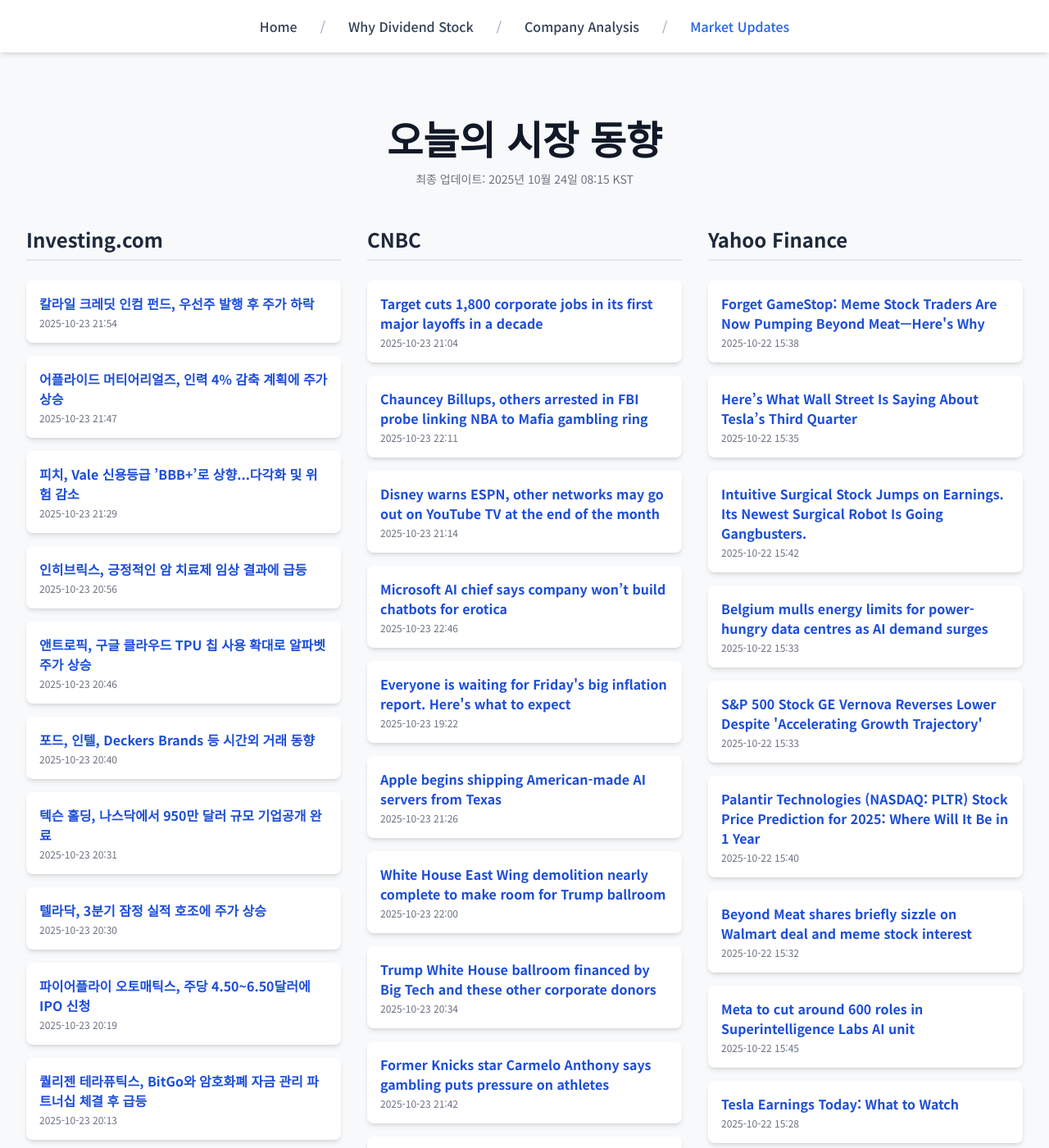
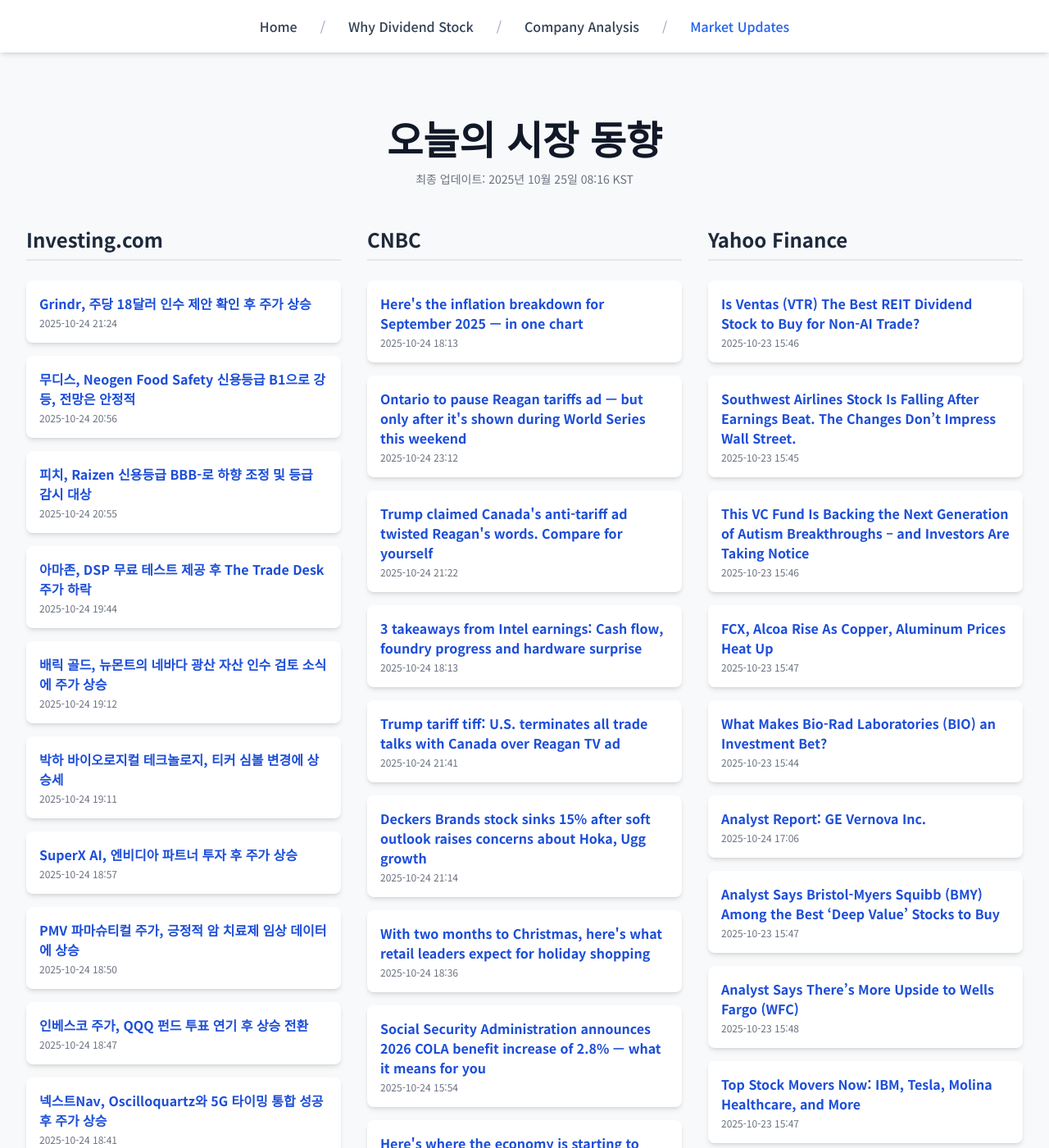
Before and after one commit to Kay-Hwang/my-company-analysis, a Jekyll site: the page built from market-updates.html, in a window 1280 px wide and 1400 px high. Shown: the whole window at 82% size. Built offline with Jekyll 4.4.1, drawn with Linux system fonts in a browser that asks for light colours; nearby versions of some CDN libraries; a script that is not in the unit is left out; some of the changed text lies outside the part shown.

Commit message:
Update daily data

```diff
--- a/_data/latest_data.json
+++ b/_data/latest_data.json
@@ -1,190 +1,190 @@
 {
-  "lastUpdated": "2025년 10월 24일 08:15 KST",
+  "lastUpdated": "2025년 10월 25일 08:16 KST",
   "news": {
     "investing": [
       {
-        "title": "칼라일 크레딧 인컴 펀드, 우선주 발행 후 주가 하락",
-        "link": "https://kr.investing.com/news/stock-market-news/article-93CH-1682701",
-        "pubDate": "2025-10-23 21:54:19",
-        "summary": "칼라일 크레딧 인컴 펀드, 우선주 발행 후 주가 하락"
+        "title": "Grindr, 주당 18달러 인수 제안 확인 후 주가 상승",
+        "link": "https://kr.investing.com/news/stock-market-news/article-93CH-1684472",
+        "pubDate": "2025-10-24 21:24:32",
+        "summary": "Grindr, 주당 18달러 인수 제안 확인 후 주가 상승"
       },
       {
-        "title": "어플라이드 머티어리얼즈, 인력 4% 감축 계획에 주가 상승",
-        "link": "https://kr.investing.com/news/stock-market-news/article-93CH-1682691",
-        "pubDate": "2025-10-23 21:47:56",
-        "summary": "어플라이드 머티어리얼즈, 인력 4% 감축 계획에 주가 상승"
+        "title": "무디스, Neogen Food Safety 신용등급 B1으로 강등, 전망은 안정적",
+        "link": "https://kr.investing.com/news/stock-market-news/article-93CH-1684446",
+        "pubDate": "2025-10-24 20:56:37",
+        "summary": "무디스, Neogen Food Safety 신용등급 B1으로 강등, 전망은 안정적"
       },
       {
-        "title": "피치, Vale 신용등급 ’BBB+’로 상향...다각화 및 위험 감소",
-        "link": "https://kr.investing.com/news/stock-market-news/article-93CH-1682676",
-        "pubDate": "2025-10-23 21:29:56",
-        "summary": "피치, Vale 신용등급 ’BBB+’로 상향...다각화 및 위험 감소"
+        "title": "피치, Raizen 신용등급 BBB-로 하향 조정 및 등급 감시 대상",
+        "link": "https://kr.investing.com/news/stock-market-news/article-93CH-1684445",
+        "pubDate": "2025-10-24 20:55:54",
+        "summary": "피치, Raizen 신용등급 BBB-로 하향 조정 및 등급 감시 대상"
       },
       {
-        "title": "인히브릭스, 긍정적인 암 치료제 임상 결과에 급등",
-        "link": "https://kr.investing.com/news/stock-market-news/article-93CH-1682631",
-        "pubDate": "2025-10-23 20:56:59",
-        "summary": "인히브릭스, 긍정적인 암 치료제 임상 결과에 급등"
+        "title": "아마존, DSP 무료 테스트 제공 후 The Trade Desk 주가 하락",
+        "link": "https://kr.investing.com/news/stock-market-news/article-1684355",
+        "pubDate": "2025-10-24 19:44:55",
+        "summary": "아마존, DSP 무료 테스트 제공 후 The Trade Desk 주가 하락"
       },
       {
-        "title": "앤트로픽, 구글 클라우드 TPU 칩 사용 확대로 알파벳 주가 상승",
-        "link": "https://kr.investing.com/news/stock-market-news/article-1682614",
-        "pubDate": "2025-10-23 20:46:26",
-        "summary": "앤트로픽, 구글 클라우드 TPU 칩 사용 확대로 알파벳 주가 상승"
+        "title": "배릭 골드, 뉴몬트의 네바다 광산 자산 인수 검토 소식에 주가 상승",
+        "link": "https://kr.investing.com/news/stock-market-news/article-93CH-1684340",
+        "pubDate": "2025-10-24 19:12:50",
+        "summary": "배릭 골드, 뉴몬트의 네바다 광산 자산 인수 검토 소식에 주가 상승"
       },
       {
-        "title": "포드, 인텔, Deckers Brands 등 시간외 거래 동향",
-        "link": "https://kr.investing.com/news/stock-market-news/article-432SI-1682602",
-        "pubDate": "2025-10-23 20:40:23",
-        "summary": "포드, 인텔, Deckers Brands 등 시간외 거래 동향"
+        "title": "박하 바이오로지컬 테크놀로지, 티커 심볼 변경에 상승세",
+        "link": "https://kr.investing.com/news/stock-market-news/article-93CH-1684338",
+        "pubDate": "2025-10-24 19:11:51",
+        "summary": "박하 바이오로지컬 테크놀로지, 티커 심볼 변경에 상승세"
       },
       {
-        "title": "텍슨 홀딩, 나스닥에서 950만 달러 규모 기업공개 완료",
-        "link": "https://kr.investing.com/news/stock-market-news/article-432SI-1682574",
-        "pubDate": "2025-10-23 20:31:16",
-        "summary": "텍슨 홀딩, 나스닥에서 950만 달러 규모 기업공개 완료"
+        "title": "SuperX AI, 엔비디아 파트너 투자 후 주가 상승",
+        "link": "https://kr.investing.com/news/stock-market-news/article-93CH-1684331",
+        "pubDate": "2025-10-24 18:57:33",
+        "summary": "SuperX AI, 엔비디아 파트너 투자 후 주가 상승"
       },
       {
-        "title": "텔라닥, 3분기 잠정 실적 호조에 주가 상승",
-        "link": "https://kr.investing.com/news/stock-market-news/article-93CH-1682569",
-        "pubDate": "2025-10-23 20:30:31",
-        "summary": "텔라닥, 3분기 잠정 실적 호조에 주가 상승"
+        "title": "PMV 파마슈티컬 주가, 긍정적 암 치료제 임상 데이터에 상승",
+        "link": "https://kr.investing.com/news/stock-market-news/article-93CH-1684328",
+        "pubDate": "2025-10-24 18:50:03",
+        "summary": "PMV 파마슈티컬 주가, 긍정적 암 치료제 임상 데이터에 상승"
       },
       {
-        "title": "파이어플라이 오토매틱스, 주당 4.50~6.50달러에 IPO 신청",
-        "link": "https://kr.investing.com/news/stock-market-news/article-432SI-1682513",
-        "pubDate": "2025-10-23 20:19:09",
-        "summary": "파이어플라이 오토매틱스, 주당 4.50~6.50달러에 IPO 신청"
+        "title": "인베스코 주가, QQQ 펀드 투표 연기 후 상승 전환",
+        "link": "https://kr.investing.com/news/stock-market-news/article-93CH-1684326",
+        "pubDate": "2025-10-24 18:47:33",
+        "summary": "인베스코 주가, QQQ 펀드 투표 연기 후 상승 전환"
       },
       {
-        "title": "퀄리젠 테라퓨틱스, BitGo와 암호화폐 자금 관리 파트너십 체결 후 급등",
-        "link": "https://kr.investing.com/news/stock-market-news/article-93CH-1682482",
-        "pubDate": "2025-10-23 20:13:17",
-        "summary": "퀄리젠 테라퓨틱스, BitGo와 암호화폐 자금 관리 파트너십 체결 후 급등"
+        "title": "넥스트Nav, Oscilloquartz와 5G 타이밍 통합 성공 후 주가 상승",
+        "link": "https://kr.investing.com/news/stock-market-news/article-93CH-1684323",
+        "pubDate": "2025-10-24 18:41:07",
+        "summary": "넥스트Nav, Oscilloquartz와 5G 타이밍 통합 성공 후 주가 상승"
       }
     ],
     "cnbc": [
       {
-        "title": "Target cuts 1,800 corporate jobs in its first major layoffs in a decade",
-        "link": "https://www.cnbc.com/2025/10/23/target-layoffs-corporate-jobs-sales-slump.html",
-        "pubDate": "Thu, 23 Oct 2025 21:04:11 GMT",
-        "summary": "Target's incoming CEO Michael Fiddelke said the cuts are designed to spur growth and make the retailer faster."
+        "title": "Here's the inflation breakdown for September 2025 — in one chart",
+        "link": "https://www.cnbc.com/2025/10/24/inflation-breakdown-september-2025-cpi-chart.html",
+        "pubDate": "Fri, 24 Oct 2025 18:13:40 GMT",
+        "summary": "The annual inflation rate ticked higher in September, amid higher prices at the gasoline pump and a more muted increase at the grocery store."
       },
       {
-        "title": "Chauncey Billups, others arrested in FBI probe linking NBA to Mafia gambling ring",
-        "link": "https://www.cnbc.com/2025/10/23/nba-billups-rozier-sports-betting-arrests-gambling.html",
-        "pubDate": "Thu, 23 Oct 2025 22:11:58 GMT",
-        "summary": "Terry Rozier, a 10-year NBA veteran, joined the Miami Heat in 2024 from the Charlotte Hornets."
+        "title": "Ontario to pause Reagan tariffs ad — but only after it's shown during World Series this weekend",
+        "link": "https://www.cnbc.com/2025/10/24/trump-canada-doug-ford-reagan-trade-tariffs.html",
+        "pubDate": "Fri, 24 Oct 2025 23:12:45 GMT",
+        "summary": "Ontario Premier Doug Ford earlier had tweeted an unedited video showing Ronald Reagan criticizing tariffs. Trump has made tariffs a focus of his second term."
       },
       {
-        "title": "Disney warns ESPN, other networks may go out on YouTube TV at the end of the month",
-        "link": "https://www.cnbc.com/2025/10/23/disney-espn-youtube-tv-network-dispute.html",
-        "pubDate": "Thu, 23 Oct 2025 21:14:54 GMT",
-        "summary": "Less than a month after reaching a carriage agreement with NBCUniversal, YouTube TV is at risk of losing access to Disney's networks, including ABC and ESPN."
+        "title": "Trump claimed Canada's anti-tariff ad twisted Reagan's words. Compare for yourself",
+        "link": "https://www.cnbc.com/2025/10/24/trump-canada-tariff-reagan-trade.html",
+        "pubDate": "Fri, 24 Oct 2025 21:22:48 GMT",
+        "summary": "Ontario's ad uses as its entire narration a half-dozen snippets of audio from Reagan's speech on tariffs at Camp David, Maryland, on April 25, 1987."
       },
       {
-        "title": "Microsoft AI chief says company won’t build chatbots for erotica",
-        "link": "https://www.cnbc.com/2025/10/23/microsoft-ai-chief-suleyman-company-wont-build-chatbots-for-erotica.html",
-        "pubDate": "Thu, 23 Oct 2025 22:46:30 GMT",
-        "summary": "Microsoft AI CEO Mustafa Suleyman said the software company won't build erotica AI services, the latest break with rival-partner OpenAI."
+        "title": "3 takeaways from Intel earnings: Cash flow, foundry progress and hardware surprise",
+        "link": "https://www.cnbc.com/2025/10/24/intel-earnings-q3-stock-trump.html",
+        "pubDate": "Fri, 24 Oct 2025 18:13:52 GMT",
+        "summary": "CEO Lip-Bu Tan said that artificial intelligence \"is a strong foundation for sustainable long-term growth."
       },
       {
-        "title": "Everyone is waiting for Friday's big inflation report. Here's what to expect",
-        "link": "https://www.cnbc.com/2025/10/23/cpi-inflation-preview.html",
-        "pubDate": "Thu, 23 Oct 2025 19:22:35 GMT",
-        "summary": "The Friday release of September's consumer price index report is pretty much the only game in town this month."
+        "title": "Trump tariff tiff: U.S. terminates all trade talks with Canada over Reagan TV ad",
+        "link": "https://www.cnbc.com/2025/10/24/trump-canada-trade-reagan.html",
+        "pubDate": "Fri, 24 Oct 2025 21:41:14 GMT",
+        "summary": "President Trump claimed Canada ran an ad featuring former President Ronald Reagan talking about tariffs to influence a pending U.S. Supreme Court case."
       },
       {
-        "title": "Apple begins shipping American-made AI servers from Texas",
-        "link": "https://www.cnbc.com/2025/10/23/apple-american-made-ai-servers-texas.html",
-        "pubDate": "Thu, 23 Oct 2025 21:26:11 GMT",
-        "summary": "The milestone could please President Donald Trump, who has called for Apple to do more manufacturing on U.S. shores."
+        "title": "Deckers Brands stock sinks 15% after soft outlook raises concerns about Hoka, Ugg growth",
+        "link": "https://www.cnbc.com/2025/10/24/deckers-stock-deck-hoka-ugg.html",
+        "pubDate": "Fri, 24 Oct 2025 21:14:12 GMT",
+        "summary": "Deckers Brands shares fell about 15% after fiscal Q2 results with softer outlook and fears HOKA’s rapid growth is slowing amid cautious consumers and tariff pressures."
       },
       {
-        "title": "White House East Wing demolition nearly complete to make room for Trump ballroom",
-        "link": "https://www.cnbc.com/2025/10/23/trump-white-house-east-wing-ballroom-demolish.html",
-        "pubDate": "Thu, 23 Oct 2025 22:00:39 GMT",
-        "summary": "Trump said Wednesday that the 90,000 square foot ballroom will cost $300 million, higher than the original estimated price tag of $200 million."
+        "title": "With two months to Christmas, here's what retail leaders expect for holiday shopping",
+        "link": "https://www.cnbc.com/2025/10/24/christmas-shopping-holiday-season-retail-expectations.html",
+        "pubDate": "Fri, 24 Oct 2025 18:36:13 GMT",
+        "summary": "Kohl's and Academy Sports and Outdoors are among the retailers that said they're seeing consumers trade down or pull back."
+      },
+      {
+        "title": "Social Security Administration announces 2026 COLA benefit increase of 2.8% — what it means for you",
+        "link": "https://www.cnbc.com/2025/10/24/social-security-cola-2026-benefits-increase.html",
+        "pubDate": "Fri, 24 Oct 2025 15:54:51 GMT",
+        "summary": "The Social Security cost-of-living adjustment for 2026 will give millions of beneficiaries an increase. Here's how much to expect."
+      },
+      {
+        "title": "Here's where the economy is starting to show 'K-shaped' bifurcation",
+        "link": "https://www.cnbc.com/2025/10/23/k-shaped-spending-sectors-showing-bifurcation.html",
+        "pubDate": "Fri, 24 Oct 2025 14:29:07 GMT",
+        "summary": "Americans are increasingly diverging in their spending, with wealthier shoppers flexing their purchasing power while lower-income customers start to pull back."
       },
       {
         "title": "Trump White House ballroom financed by Big Tech and these other corporate donors",
         "link": "https://www.cnbc.com/2025/10/23/trump-white-house-east-wing-ballroom-donors-apple-amazon-meta-microsoft-google.html",
         "pubDate": "Thu, 23 Oct 2025 20:34:57 GMT",
         "summary": "Big Tech and other publicly traded companies are helping to finance the $300 million White House ballroom planned by President Donald Trump."
-      },
-      {
-        "title": "Former Knicks star Carmelo Anthony says gambling puts pressure on athletes",
-        "link": "https://www.cnbc.com/2025/10/23/carmelo-anthony-nba-bets-gambling-pressure.html",
-        "pubDate": "Thu, 23 Oct 2025 21:42:46 GMT",
-        "summary": "Carmelo Anthony said that NBA stars feel the pressure from the rise of sports betting."
-      },
-      {
-        "title": "Why Jim Cramer thinks it pays to bet on the bulls",
-        "link": "https://www.cnbc.com/2025/10/23/jim-cramer-bulls-bet.html",
-        "pubDate": "Thu, 23 Oct 2025 22:33:47 GMT",
-        "summary": "Bullish investors usually triumph in the end, CNBC's Jim Cramer suggested."
       }
     ],
     "yahoo": [
       {
-        "title": "Forget GameStop: Meme Stock Traders Are Now Pumping Beyond Meat—Here's Why",
-        "link": "https://finance.yahoo.com/news/forget-gamestop-meme-stock-traders-153809146.html",
-        "pubDate": "2025-10-22T15:38:09Z",
-        "summary": "Forget GameStop: Meme Stock Traders Are Now Pumping Beyond Meat—Here's Why"
+        "title": "Is Ventas (VTR) The Best REIT Dividend Stock to Buy for Non-AI Trade?",
+        "link": "https://finance.yahoo.com/news/ventas-vtr-best-reit-dividend-154631176.html",
+        "pubDate": "2025-10-23T15:46:31Z",
+        "summary": "Is Ventas (VTR) The Best REIT Dividend Stock to Buy for Non-AI Trade?"
       },
       {
-        "title": "Here’s What Wall Street Is Saying About Tesla’s Third Quarter",
-        "link": "https://www.barrons.com/livecoverage/tesla-earnings-stock-price-elon-musk-news/card/here-s-what-wall-street-is-saying-about-tesla-s-third-quarter-4A8XorjVzIt8WYX5NVNE?siteid=yhoof2&yptr=yahoo",
-        "pubDate": "2025-10-22T15:35:50Z",
-        "summary": "Here’s What Wall Street Is Saying About Tesla’s Third Quarter"
+        "title": "Southwest Airlines Stock Is Falling After Earnings Beat. The Changes Don’t Impress Wall Street.",
+        "link": "https://www.barrons.com/articles/southwest-airlines-earnings-stock-price-147d1b29?siteid=yhoof2&yptr=yahoo",
+        "pubDate": "2025-10-23T15:45:00Z",
+        "summary": "Southwest Airlines Stock Is Falling After Earnings Beat. The Changes Don’t Impress Wall Street."
       },
       {
-        "title": "Intuitive Surgical Stock Jumps on Earnings. Its Newest Surgical Robot Is Going Gangbusters.",
-        "link": "https://www.barrons.com/articles/intuitive-surgical-earnings-stock-price-81b809c7?siteid=yhoof2&yptr=yahoo",
-        "pubDate": "2025-10-22T15:42:00Z",
-        "summary": "Intuitive Surgical Stock Jumps on Earnings. Its Newest Surgical Robot Is Going Gangbusters."
+        "title": "This VC Fund Is Backing the Next Generation of Autism Breakthroughs – and Investors Are Taking Notice",
+        "link": "https://finance.yahoo.com/news/vc-fund-backing-next-generation-154602607.html",
+        "pubDate": "2025-10-23T15:46:02Z",
+        "summary": "This VC Fund Is Backing the Next Generation of Autism Breakthroughs – and Investors Are Taking Notice"
       },
       {
-        "title": "Belgium mulls energy limits for power-hungry data centres as AI demand surges",
-        "link": "https://finance.yahoo.com/news/belgium-mulls-energy-limits-power-153310611.html",
-        "pubDate": "2025-10-22T15:33:10Z",
-        "summary": "Belgium mulls energy limits for power-hungry data centres as AI demand surges"
+        "title": "FCX, Alcoa Rise As Copper, Aluminum Prices Heat Up",
+        "link": "https://www.investors.com/news/fcx-stock-alcoa-copper-aluminum-price-q3-earnings/?src=A00220&yptr=yahoo",
+        "pubDate": "2025-10-23T15:47:09Z",
+        "summary": "FCX, Alcoa Rise As Copper, Aluminum Prices Heat Up"
       },
       {
-        "title": "S&P 500 Stock GE Vernova Reverses Lower Despite 'Accelerating Growth Trajectory'",
-        "link": "https://www.investors.com/news/sp-500-ge-vernova-third-quarter-earnings-stock-market/?src=A00220&yptr=yahoo",
-        "pubDate": "2025-10-22T15:33:26Z",
-        "summary": "S&P 500 Stock GE Vernova Reverses Lower Despite 'Accelerating Growth Trajectory'"
+        "title": "What Makes Bio-Rad Laboratories (BIO) an Investment Bet?",
+        "link": "https://finance.yahoo.com/news/makes-bio-rad-laboratories-bio-154409682.html",
+        "pubDate": "2025-10-23T15:44:09Z",
+        "summary": "What Makes Bio-Rad Laboratories (BIO) an Investment Bet?"
       },
       {
-        "title": "Palantir Technologies (NASDAQ: PLTR) Stock Price Prediction for 2025: Where Will It Be in 1 Year",
-        "link": "https://finance.yahoo.com/news/palantir-technologies-nasdaq-pltr-stock-154020021.html",
-        "pubDate": "2025-10-22T15:40:20Z",
-        "summary": "Palantir Technologies (NASDAQ: PLTR) Stock Price Prediction for 2025: Where Will It Be in 1 Year"
+        "title": "Analyst Report: GE Vernova Inc.",
+        "link": "https://finance.yahoo.com/research/reports/ARGUS_6199_AnalystReport_1761325610000?yptr=yahoo&ncid=yahooproperties_plusresear_nm5q6ze1cei",
+        "pubDate": "2025-10-24T17:06:50Z",
+        "summary": "Analyst Report: GE Vernova Inc."
       },
       {
-        "title": "Beyond Meat shares briefly sizzle on Walmart deal and meme stock interest",
-        "link": "https://finance.yahoo.com/news/beyond-meat-shares-sizzle-walmart-153228209.html",
-        "pubDate": "2025-10-22T15:32:28Z",
-        "summary": "Beyond Meat shares briefly sizzle on Walmart deal and meme stock interest"
+        "title": "Analyst Says Bristol-Myers Squibb (BMY) Among the Best ‘Deep Value’ Stocks to Buy",
+        "link": "https://finance.yahoo.com/news/analyst-says-bristol-myers-squibb-154719829.html",
+        "pubDate": "2025-10-23T15:47:19Z",
+        "summary": "Analyst Says Bristol-Myers Squibb (BMY) Among the Best ‘Deep Value’ Stocks to Buy"
       },
       {
-        "title": "Meta to cut around 600 roles in Superintelligence Labs AI unit",
-        "link": "https://finance.yahoo.com/news/meta-cut-around-600-roles-154528860.html",
-        "pubDate": "2025-10-22T15:45:28Z",
-        "summary": "Meta to cut around 600 roles in Superintelligence Labs AI unit"
+        "title": "Analyst Says There’s More Upside to Wells Fargo (WFC)",
+        "link": "https://finance.yahoo.com/news/analyst-says-more-upside-wells-154818320.html",
+        "pubDate": "2025-10-23T15:48:18Z",
+        "summary": "Analyst Says There’s More Upside to Wells Fargo (WFC)"
       },
       {
-        "title": "Tesla Earnings Today: What to Watch",
-        "link": "https://www.wsj.com/livecoverage/stock-market-today-tesla-earnings-10-22-2025/card/tesla-earnings-today-what-to-watch-lIyBwq4pxhTqFVEENuf7?siteid=yhoof2&yptr=yahoo",
-        "pubDate": "2025-10-22T15:28:04Z",
-        "summary": "Tesla Earnings Today: What to Watch"
+        "title": "Top Stock Movers Now: IBM, Tesla, Molina Healthcare, and More",
+        "link": "https://finance.yahoo.com/news/top-stock-movers-now-ibm-154724714.html",
+        "pubDate": "2025-10-23T15:47:24Z",
+        "summary": "Top Stock Movers Now: IBM, Tesla, Molina Healthcare, and More"
       },
       {
-        "title": "Gold extends Tuesday's tumble; stocks mostly lower as Netflix falls",
-        "link": "https://finance.yahoo.com/news/gold-extends-tuesdays-tumble-stocks-152554501.html",
-        "pubDate": "2025-10-22T15:25:54Z",
-        "summary": "Gold extends Tuesday's tumble; stocks mostly lower as Netflix falls"
+        "title": "What Makes West Pharmaceutical Services (WST) a Prospective Investment?",
+        "link": "https://finance.yahoo.com/news/makes-west-pharmaceutical-services-wst-154835538.html",
+        "pubDate": "2025-10-23T15:48:35Z",
+        "summary": "What Makes West Pharmaceutical Services (WST) a Prospective Investment?"
       }
     ]
   }
```
